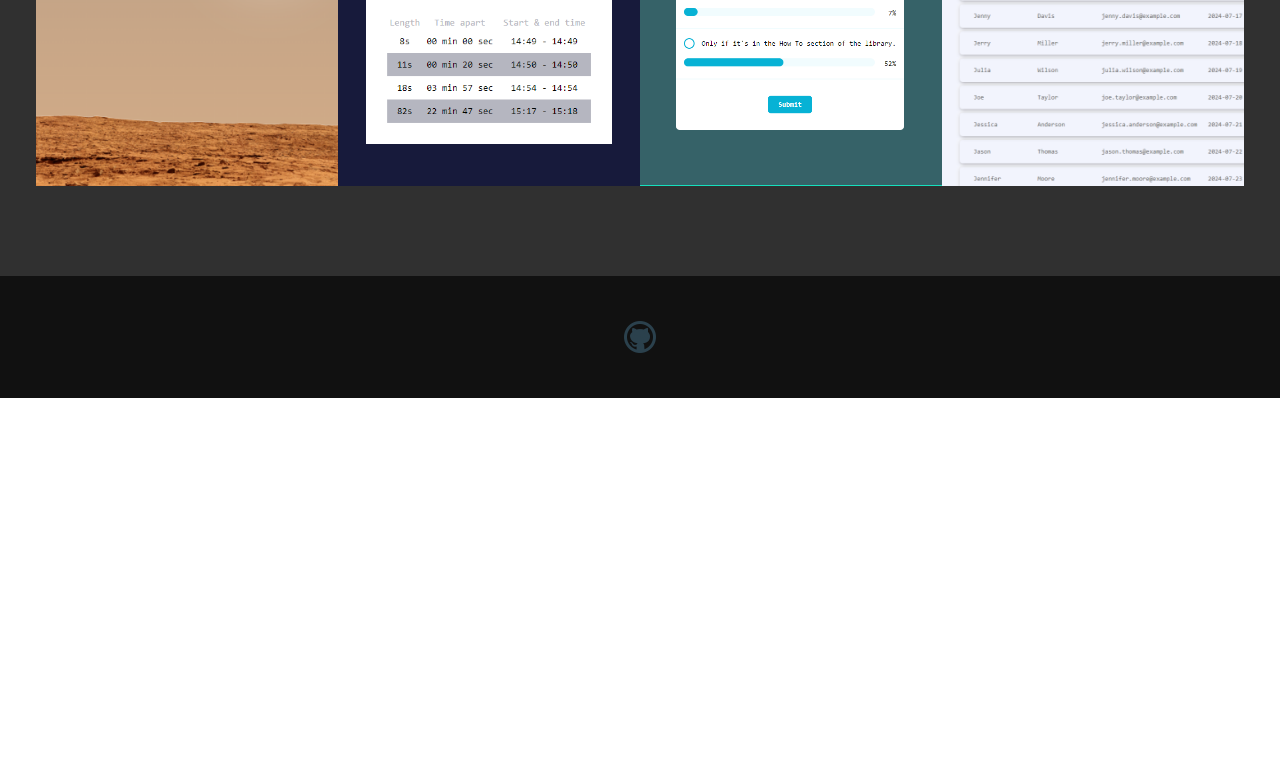
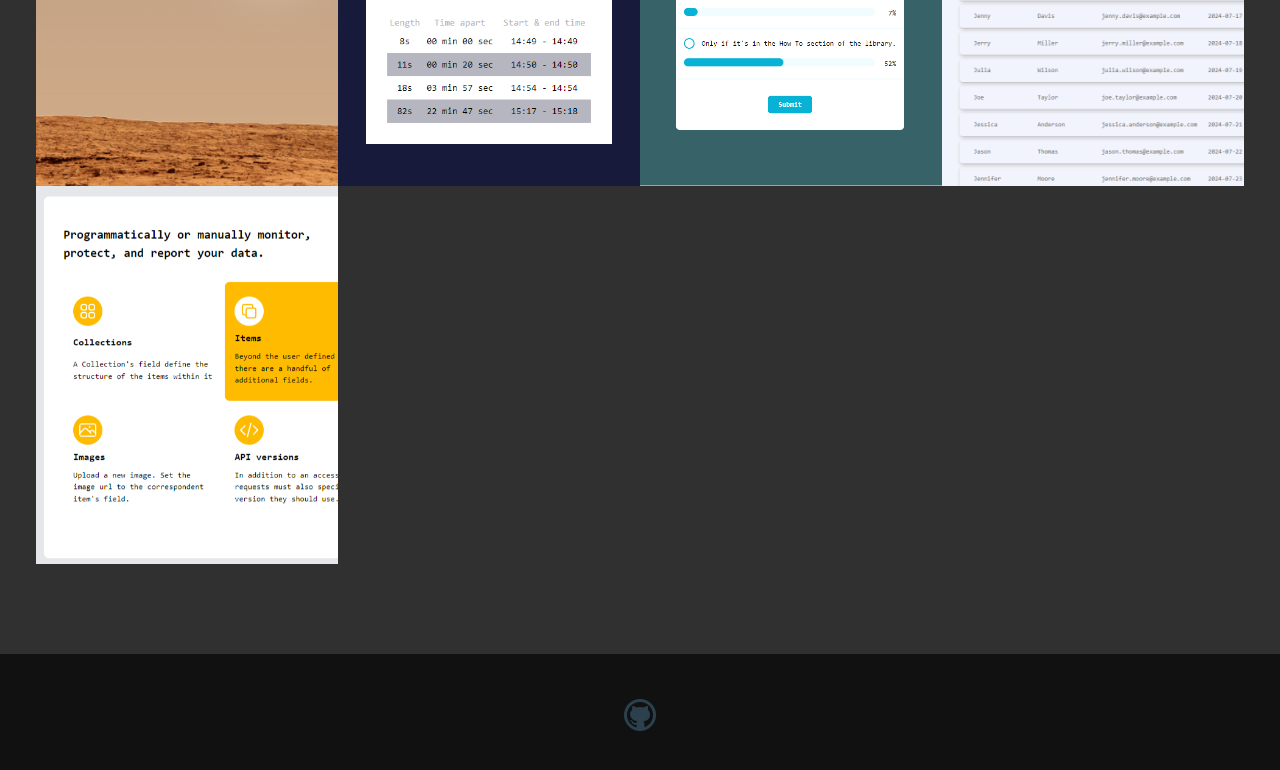
Before and after one commit to dimaklkn/portfolio, a React (Create React App) app: page / in a window 1280 px wide. Shown: the part 2460-3230 px from the top of the page. Before the commit the page ends 2858 px from the top, so only its background shows below. Built offline with nearby package versions, Linux system fonts and the light colour scheme.

Commit message:
added new project to my works

```diff
--- a/src/data.js
+++ b/src/data.js
@@ -6,6 +6,7 @@ import udarnik from "./images/udarnik.png";
 import contractions from "./images/contractions.png";
 import votecard from "./images/votecard.png";
 import filterstable from "./images/filter-table.png";
+import cardSample02 from "./images/card-sample-02.png";
 
 const projectsData = [
   {
@@ -64,6 +65,13 @@ const projectsData = [
     projectLink: "https://table-with-filters.netlify.app/",
     text: "Челлендж с icodethis.com",
   },
+  {
+    id: "cardSample02",
+    title: "CSS HTML сниппет",
+    image: cardSample02,
+    projectLink: "https://card-samle-02.netlify.app/",
+    text: "Челлендж с icodethis.com",
+  },
 ];
 
 export default projectsData;
```
Also changed, not shown: src/images/card-sample-02.png (added).
